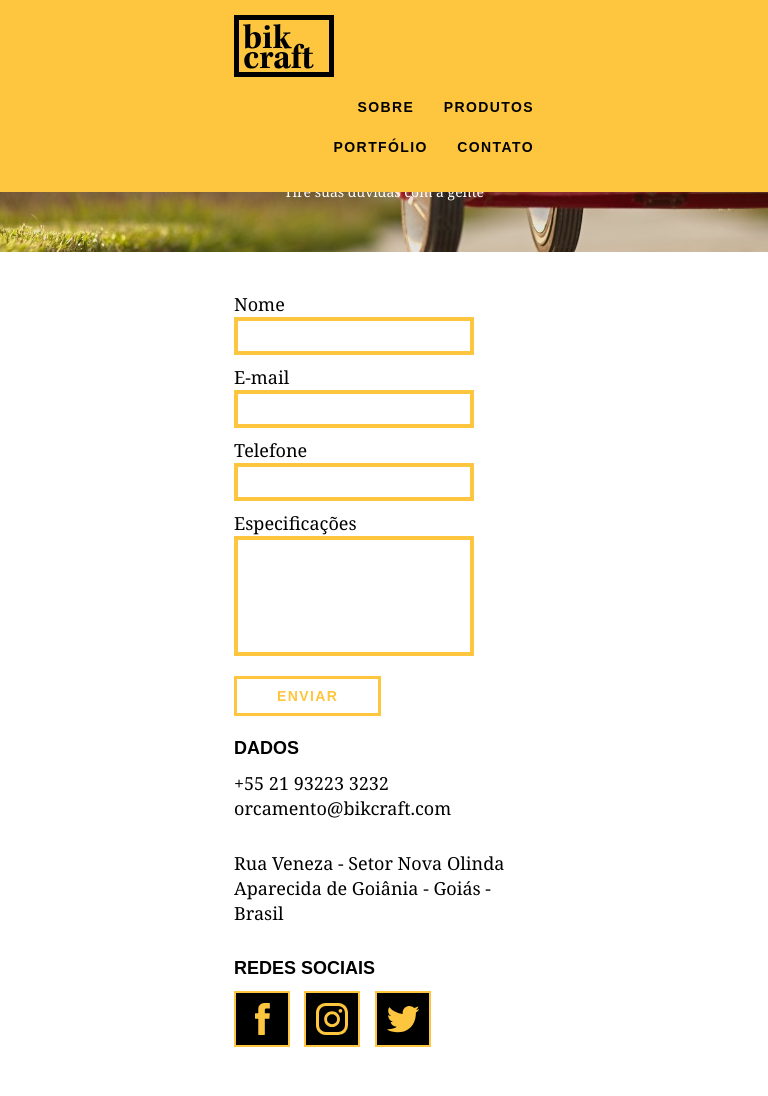
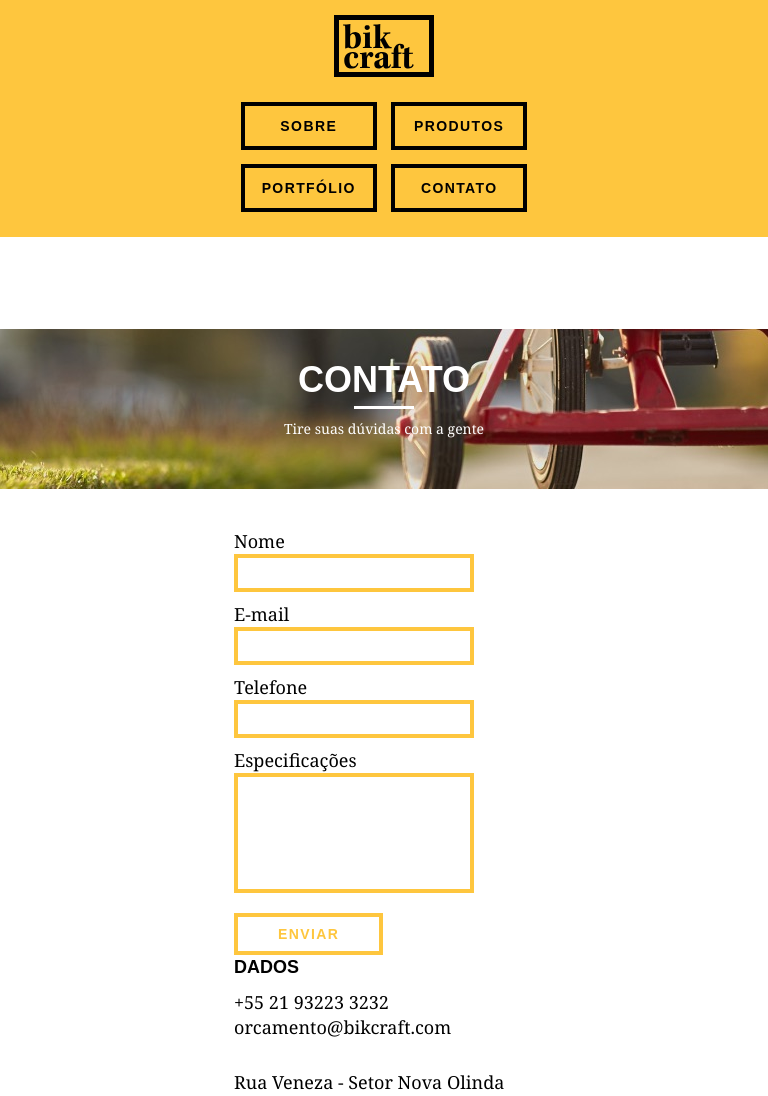
Before and after one commit to jeffnoronha1/bikcraft, a PHP site: page /contato.html in a window 768 px wide. Shown: the top 1096 px of the page. Run offline with PHP 8.4, Linux system fonts and the light colour scheme.

Commit message:
Finalizado a responsividade do header

```diff
--- a/web/contato.html
+++ b/web/contato.html
@@ -9,6 +9,7 @@
 	<link rel="stylesheet" href="css/grid.css">
 	<link rel="stylesheet" href="css/style.css">
 	<link rel="stylesheet" href="css/contato.css">
+	<link rel="stylesheet" href="css/responsivo.css">
 </head>
 
 <body>
--- a/web/css/contato.css
+++ b/web/css/contato.css
@@ -88,7 +88,7 @@
 
 .contato_dados ul li a {
   display: block;
-  border: 2px solid #fec63e;
+  border: 4px solid #fec63e;
   padding: 10px;
 }
 
--- a/web/css/grid.css
+++ b/web/css/grid.css
@@ -177,7 +177,7 @@
   .grid-16,
   .grid-1-3 {
     width: 300px;
-    margin: 0 0 20px 0;
+    margin: 0;
     float: none;
   }
 }
--- /dev/null
+++ b/web/css/responsivo.css
@@ -0,0 +1,46 @@
+/* Estilo para tablet */
+
+@media only screen and (min-width: 768px) and (max-width: 959px) {
+  /* HEADER */
+
+  .header {
+    position: relative;
+    margin-bottom: 0;
+  }
+
+  .header img {
+    margin: 0 auto 20px auto;
+  }
+
+  .header_menu {
+    text-align: center;
+  }
+
+  .header_menu ul li {
+    margin: 5px;
+  }
+
+  .header_menu ul li a {
+    color: #000;
+    border: 4px solid #000;
+    width: 136px;
+    display: block;
+    float: left;
+  }
+
+  .header_menu ul li a:hover {
+    border-color: #fff;
+  }
+
+  /* INTRODUÇÃO */
+
+  .introducao {
+    margin-top: 0;
+    padding-top: 20px;
+    background: url('../img/bg-mobile.jpg') no-repeat center;
+    background-size: cover;
+  }
+}
+
+@media only screen and (max-width: 768px) {
+}
--- a/web/css/style.css
+++ b/web/css/style.css
@@ -15,7 +15,7 @@ img {
 }
 
 .btn {
-  border: 3px solid #fec63e;
+  border: 4px solid #fec63e;
   padding: 10px 30px;
   color: #fec63e;
   font-size: 14px;
@@ -197,6 +197,10 @@ img {
   text-align: center;
 }
 
+.produtos_lista li img {
+  margin: 0 auto;
+}
+
 /* Necessário para centralizar as imagens */
 .produtos_lista li img {
   margin: 0 auto;
@@ -372,7 +376,7 @@ img {
 
 .footer_redes ul li a {
   display: block;
-  border: 2px solid #fec63e;
+  border: 4px solid #fec63e;
   padding: 10px;
 }
 
--- a/web/index.html
+++ b/web/index.html
@@ -9,6 +9,7 @@
 	<link rel="stylesheet" href="/web/css/reset.css">
 	<link rel="stylesheet" href="/web/css/grid.css">
 	<link rel="stylesheet" href="/web/css/style.css">
+	<link rel="stylesheet" href="/web/css/responsivo.css">
 	<title>Bikcraft</title>
 </head>
 
--- a/web/portfolio.html
+++ b/web/portfolio.html
@@ -11,6 +11,7 @@
 	<link rel="stylesheet" href="css/grid.css">
 	<link rel="stylesheet" href="css/style.css">
 	<link rel="stylesheet" href="css/portfolio.css">
+	<link rel="stylesheet" href="css/responsivo.css">
 </head>
 
 <body>
--- a/web/produtos.html
+++ b/web/produtos.html
@@ -9,6 +9,7 @@
 	<link rel="stylesheet" href="css/grid.css">
 	<link rel="stylesheet" href="css/style.css">
 	<link rel="stylesheet" href="css/produtos.css">
+	<link rel="stylesheet" href="css/responsivo.css">
 </head>
 
 <body>
--- a/web/sobre.html
+++ b/web/sobre.html
@@ -11,6 +11,7 @@
 	<link rel="stylesheet" href="css/grid.css">
 	<link rel="stylesheet" href="css/style.css">
 	<link rel="stylesheet" href="css/sobre.css">
+	<link rel="stylesheet" href="css/responsivo.css">
 </head>
 
 <body>
```
